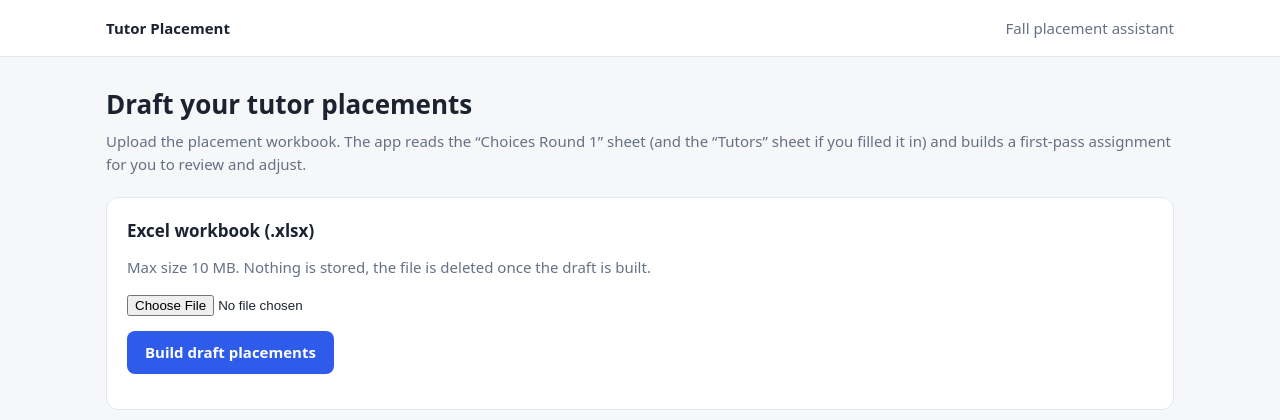
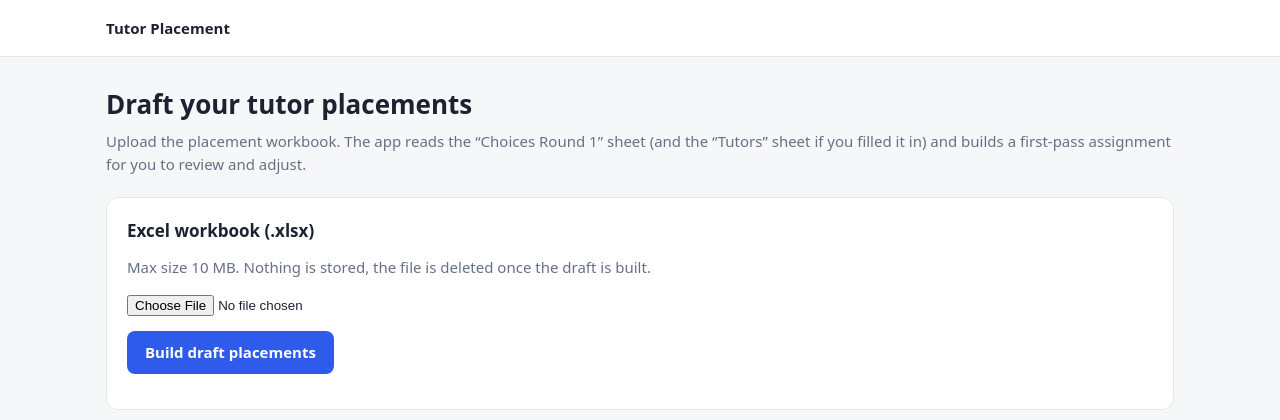
Before and after one commit to Lebeis1/tutor_assignment_app, a Flask app: page / in a window 1280 px wide. Shown: the top 420 px of the page. Run offline with Flask 3, Linux system fonts and the light colour scheme.

Commit message:
deleted old text that should not be there

```diff
--- a/templates/base.html
+++ b/templates/base.html
@@ -45,7 +45,7 @@
   {% block head %}{% endblock %}
 </head>
 <body>
-  <header><div class="wrap"><a href="/">Tutor Placement</a><span class="muted">Fall placement assistant</span></div></header>
+  <header><div class="wrap"><a href="/">Tutor Placement</a></div></header>
   <main><div class="wrap">{% block content %}{% endblock %}</div></main>
 </body>
 </html>
```
